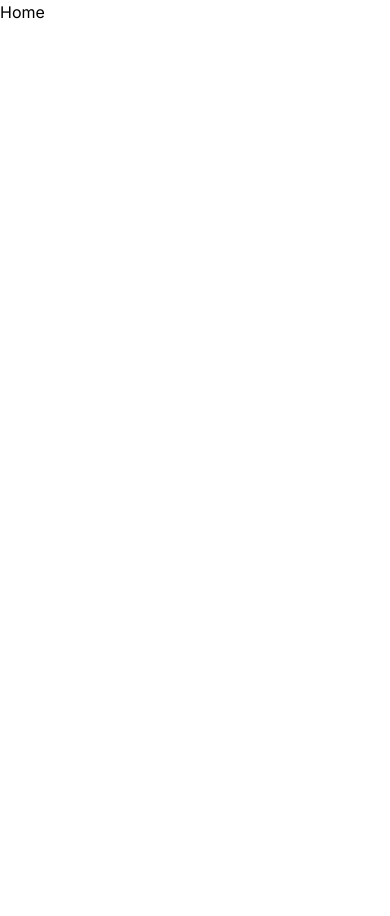
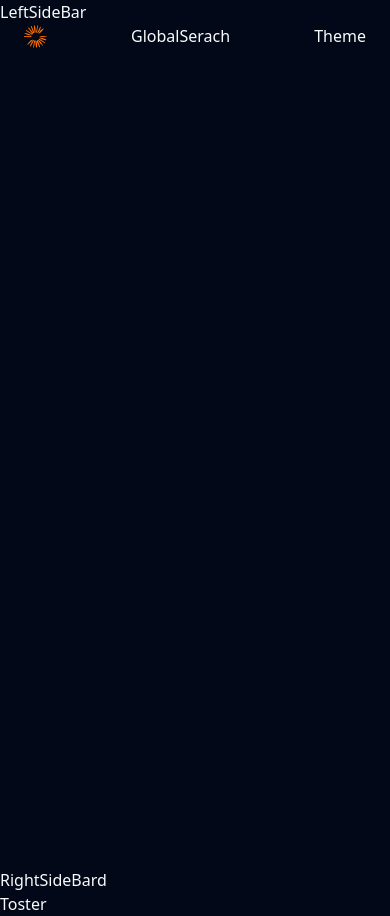
Before and after one commit to localhost443/nextjs-qna-forum, a Next.js app: page / in a window 390 px wide. Before the commit the page ends 844 px from the top, so only its background shows below. Built offline with nearby package versions, Linux system fonts and the light colour scheme; no server answers.

Commit message:
added navbar

```diff
--- a/package.json
+++ b/package.json
@@ -3,7 +3,7 @@
   "version": "0.1.0",
   "private": true,
   "scripts": {
-    "dev": "next dev",
+    "dev": "NEXT_TELEMETRY_DEBUG=1 && next dev",
     "build": "next build",
     "start": "next start",
     "lint": "next lint"
@@ -11,9 +11,13 @@
   "dependencies": {
     "@clerk/nextjs": "^4.29.4",
     "@tailwindcss/typography": "^0.5.10",
+    "class-variance-authority": "^0.7.0",
+    "clsx": "^2.1.0",
+    "lucide-react": "^0.316.0",
     "next": "14.1.0",
     "react": "^18",
     "react-dom": "^18",
+    "tailwind-merge": "^2.2.1",
     "tailwindcss-animate": "^1.0.7"
   },
   "devDependencies": {
--- a/src/app/(root)/(home)/page.tsx
+++ b/src/app/(root)/(home)/page.tsx
@@ -1,9 +1,8 @@
 import React, { useContext } from "react";
-import { UserButton } from "@clerk/nextjs";
 const Page = () => {
   return (
     <div>
-      <UserButton /> Home
+
     </div>
   );
 };
--- /dev/null
+++ b/src/app/(root)/layout.tsx
@@ -0,0 +1,20 @@
+import React from 'react';
+import Navbar from "@/components/shared/navbar/Navbar";
+
+const Layout = ({children} : {children: React.ReactNode}) => {
+    return (
+        <main className={"background-light850_dark100 relative"}>
+            <Navbar />
+            LeftSideBar
+            <section className={"flex min-h-screen flex-1 flex-col px-6 pb-6 pt-36 max-md:pb-14 sm:px-14"}>
+                <div className={"max-auto w-full max-w-5xl"}>
+                    {children}
+                </div>
+            </section>
+            <div>RightSideBard</div>
+            Toster
+        </main>
+    );
+};
+
+export default Layout;
--- a/src/app/globals.css
+++ b/src/app/globals.css
@@ -2,162 +2,75 @@
 @tailwind components;
 @tailwind utilities;
 
-@import url("../styles/theme.css");
+@layer base {
+  :root {
+    --background: 0 0% 100%;
+    --foreground: 222.2 84% 4.9%;
 
-body {
-  font-family: "Inter", sans-serif;
-}
+    --card: 0 0% 100%;
+    --card-foreground: 222.2 84% 4.9%;
 
-@layer utilities {
-  .flex-center {
-    @apply flex justify-center items-center;
+    --popover: 0 0% 100%;
+    --popover-foreground: 222.2 84% 4.9%;
+
+    --primary: 222.2 47.4% 11.2%;
+    --primary-foreground: 210 40% 98%;
+
+    --secondary: 210 40% 96.1%;
+    --secondary-foreground: 222.2 47.4% 11.2%;
+
+    --muted: 210 40% 96.1%;
+    --muted-foreground: 215.4 16.3% 46.9%;
+
+    --accent: 210 40% 96.1%;
+    --accent-foreground: 222.2 47.4% 11.2%;
+
+    --destructive: 0 84.2% 60.2%;
+    --destructive-foreground: 210 40% 98%;
+
+    --border: 214.3 31.8% 91.4%;
+    --input: 214.3 31.8% 91.4%;
+    --ring: 222.2 84% 4.9%;
+
+    --radius: 0.5rem;
   }
 
-  .flex-between {
-    @apply flex justify-between items-center;
-  }
+  .dark {
+    --background: 222.2 84% 4.9%;
+    --foreground: 210 40% 98%;
 
-  .flex-start {
-    @apply flex justify-start items-center;
-  }
+    --card: 222.2 84% 4.9%;
+    --card-foreground: 210 40% 98%;
 
-  .card-wrapper {
-    @apply bg-light-900 dark:dark-gradient shadow-light-100 dark:shadow-dark-100;
-  }
+    --popover: 222.2 84% 4.9%;
+    --popover-foreground: 210 40% 98%;
 
-  .btn {
-    @apply bg-light-800 dark:bg-dark-300 !important;
-  }
+    --primary: 210 40% 98%;
+    --primary-foreground: 222.2 47.4% 11.2%;
 
-  .btn-secondary {
-    @apply bg-light-800 dark:bg-dark-400 !important;
-  }
+    --secondary: 217.2 32.6% 17.5%;
+    --secondary-foreground: 210 40% 98%;
 
-  .btn-tertiary {
-    @apply bg-light-700 dark:bg-dark-300 !important;
-  }
+    --muted: 217.2 32.6% 17.5%;
+    --muted-foreground: 215 20.2% 65.1%;
 
-  .markdown {
-    @apply max-w-full prose dark:prose-p:text-light-700 dark:prose-ol:text-light-700 dark:prose-ul:text-light-500 dark:prose-strong:text-white dark:prose-headings:text-white prose-headings:text-dark-400 prose-h1:text-dark-300 prose-h2:text-dark-300 prose-p:text-dark-500 prose-ul:text-dark-500 prose-ol:text-dark-500;
-  }
+    --accent: 217.2 32.6% 17.5%;
+    --accent-foreground: 210 40% 98%;
 
-  .primary-gradient {
-    background: linear-gradient(129deg, #ff7000 0%, #e2995f 100%);
-  }
+    --destructive: 0 62.8% 30.6%;
+    --destructive-foreground: 210 40% 98%;
 
-  .dark-gradient {
-    background: linear-gradient(232deg,
-        rgba(23, 28, 35, 0.41) 0%,
-        rgba(19, 22, 28, 0.7) 100%);
-  }
-
-  .tab {
-    @apply min-h-full dark:bg-dark-400 bg-light-800 text-light-500 dark:data-[state=active]:bg-dark-300 data-[state=active]:bg-primary-100 data-[state=active]:text-primary-500 !important;
+    --border: 217.2 32.6% 17.5%;
+    --input: 217.2 32.6% 17.5%;
+    --ring: 212.7 26.8% 83.9%;
   }
 }
 
-.no-focus {
-  @apply focus-visible:ring-0 focus-visible:ring-transparent focus-visible:ring-offset-0 !important;
+@layer base {
+  * {
+    @apply border-border;
+  }
+  body {
+    @apply bg-background text-foreground;
+  }
 }
-
-.active-theme {
-  filter: invert(53%) sepia(98%) saturate(3332%) hue-rotate(0deg) brightness(104%) contrast(106%) !important;
-}
-
-.light-gradient {
-  background: linear-gradient(132deg,
-      rgba(247, 249, 255, 0.5) 0%,
-      rgba(229, 237, 255, 0.25) 100%);
-}
-
-.primary-text-gradient {
-  background: linear-gradient(129deg, #ff7000 0%, #e2995f 100%);
-  background-clip: text;
-  -webkit-background-clip: text;
-  -webkit-text-fill-color: transparent;
-}
-
-.custom-scrollbar::-webkit-scrollbar {
-  width: 3px;
-  height: 3px;
-  border-radius: 2px;
-}
-
-.custom-scrollbar::-webkit-scrollbar-track {
-  background: #ffffff;
-}
-
-.custom-scrollbar::-webkit-scrollbar-thumb {
-  background: #888;
-  border-radius: 50px;
-}
-
-.custom-scrollbar::-webkit-scrollbar-thumb:hover {
-  background: #555;
-}
-
-/* Markdown Start */
-.markdown a {
-  color: #1da1f2;
-}
-
-.markdown a,
-code {
-  /* These are technically the same, but use both */
-  overflow-wrap: break-word;
-  word-wrap: break-word;
-
-  -ms-word-break: break-all;
-  /* This is the dangerous one in WebKit, as it breaks things wherever */
-  word-break: break-all;
-  /* Instead use this non-standard one: */
-  word-break: break-word;
-
-  /* Adds a hyphen where the word breaks, if supported (No Blink) */
-  -ms-hyphens: auto;
-  -moz-hyphens: auto;
-  -webkit-hyphens: auto;
-  hyphens: auto;
-
-  padding: 2px;
-  color: #ff7000 !important;
-}
-
-.markdown pre {
-  display: grid;
-  width: 100%;
-}
-
-.markdown pre code {
-  width: 100%;
-  display: block;
-  overflow-x: auto;
-
-  color: inherit !important;
-}
-
-/* Markdown End */
-
-/* Clerk */
-.cl-internal-b3fm6y {
-  background: linear-gradient(129deg, #ff7000 0%, #e2995f 100%) !important;
-}
-
-.hash-span {
-  margin-top: -140px;
-  padding-bottom: 140px;
-  display: block;
-}
-
-/* Hide scrollbar for Chrome, Safari and Opera */
-.no-scrollbar::-webkit-scrollbar {
-  display: none;
-}
-
-/* Hide scrollbar for IE, Edge and Firefox */
-.no-scrollbar {
-  -ms-overflow-style: none;
-  /* IE and Edge */
-  scrollbar-width: none;
-  /* Firefox */
-}
--- a/src/components/shared/navbar/Navbar.tsx
+++ b/src/components/shared/navbar/Navbar.tsx
@@ -1,10 +1,12 @@
 import Image from "next/image";
 import Link from "next/link";
 import React from "react";
+import {SignedIn, UserButton} from "@clerk/nextjs";
 
 const Navbar = () => {
+
   return (
-    <nav className="flex-between background-light900_dark200 fixed z-500 w-full gap-5 p-6 shadow-light-300 dark:shadow-none sm:px-12">
+    <nav className="flex justify-between  background-light900_dark200 fixed z-500 w-full gap-5 p-6 shadow-light-300 dark:shadow-none sm:px-12">
       <Link href={"/"} className="flex items-center gap-1 dark:text-gray-300">
         <Image
           src="/assets/images/site-logo.svg"
@@ -16,6 +18,24 @@ const Navbar = () => {
           Dev <span className="text-primary-500">Overflow</span>
         </p>
       </Link>
+        GlobalSerach
+        <div className="flex-between gap-5">
+            Theme
+            <SignedIn>
+                <UserButton
+                    afterSignOutUrl={"/login"}
+                    appearance={{
+                        elements: {
+                            avatarBox: "h-10 w-10",
+                            variables: {
+                              colorPrimary: "#ff7000"
+                            }
+                        }
+                    }}
+
+                />
+            </SignedIn>
+        </div>
     </nav>
   );
 };
--- a/src/context/ThemeProvider.tsx
+++ b/src/context/ThemeProvider.tsx
@@ -13,7 +13,8 @@ const ThemeProvider = ({ children }: { children: React.ReactNode }) => {
     const handleThemeChange = () => {
       if (mode === "light") {
         document.documentElement.classList.add("light");
-      } else {
+      }
+      if(mode === "dark") {
         document.documentElement.classList.add("dark");
       }
     };
--- /dev/null
+++ b/src/lib/utils.ts
@@ -0,0 +1,6 @@
+import { type ClassValue, clsx } from "clsx"
+import { twMerge } from "tailwind-merge"
+
+export function cn(...inputs: ClassValue[]) {
+  return twMerge(clsx(inputs))
+}
--- a/tailwind.config.ts
+++ b/tailwind.config.ts
@@ -1,11 +1,14 @@
-import type { Config } from "tailwindcss";
+import type { Config } from "tailwindcss"
 
-const config: Config = {
+const config = {
+  darkMode: ["class"],
   content: [
-    "./src/pages/**/*.{js,ts,jsx,tsx,mdx}",
-    "./src/components/**/*.{js,ts,jsx,tsx,mdx}",
-    "./src/app/**/*.{js,ts,jsx,tsx,mdx}",
-  ],
+    './pages/**/*.{ts,tsx}',
+    './components/**/*.{ts,tsx}',
+    './app/**/*.{ts,tsx}',
+    './src/**/*.{ts,tsx}',
+	],
+  prefix: "",
   theme: {
     container: {
       center: true,
@@ -16,54 +19,53 @@ const config: Config = {
     },
     extend: {
       colors: {
+        border: "hsl(var(--border))",
+        input: "hsl(var(--input))",
+        ring: "hsl(var(--ring))",
+        background: "hsl(var(--background))",
+        foreground: "hsl(var(--foreground))",
         primary: {
-          500: "hsl(26, 100%, 50%)",
-          100: "hsl(26, 100%, 95%)",
+          DEFAULT: "hsl(var(--primary))",
+          foreground: "hsl(var(--primary-foreground))",
         },
-        dark: {
-          100: "#000000",
-          200: "#0F1117",
-          300: "#151821",
-          400: "#212734",
-          500: "#101012",
+        secondary: {
+          DEFAULT: "hsl(var(--secondary))",
+          foreground: "hsl(var(--secondary-foreground))",
         },
-        light: {
-          900: "#FFFFFF",
-          800: "#F4F6F8",
-          850: "#FDFDFD",
-          700: "#DCE3F1",
-          500: "#7B8EC8",
-          400: "#858EAD",
+        destructive: {
+          DEFAULT: "hsl(var(--destructive))",
+          foreground: "hsl(var(--destructive-foreground))",
         },
-        "accent-blue": "#1DA1F2",
+        muted: {
+          DEFAULT: "hsl(var(--muted))",
+          foreground: "hsl(var(--muted-foreground))",
+        },
+        accent: {
+          DEFAULT: "hsl(var(--accent))",
+          foreground: "hsl(var(--accent-foreground))",
+        },
+        popover: {
+          DEFAULT: "hsl(var(--popover))",
+          foreground: "hsl(var(--popover-foreground))",
+        },
+        card: {
+          DEFAULT: "hsl(var(--card))",
+          foreground: "hsl(var(--card-foreground))",
+        },
       },
-      fontFamily: {
-        inter: ["var(--font-inter)"],
-        spaceGrotesk: ["var(--font-spaceGrotesk)"],
-      },
-      boxShadow: {
-        "light-100":
-          "0px 12px 20px 0px rgba(184, 184, 184, 0.03), 0px 6px 12px 0px;",
-        "light-200": "10px 10px 20px 0px rgba(218, 213, 213, 0.10)",
-        "light-300": "-10px 10px 20px 0px rgba(218, 213, 213, 0.10)",
-        "dark-100": "0px 2px 10px 0px rgba(46, 52, 56, 0.10)",
-        "dark-200": "2px 0px 20px 0px rgba(39, 36, 36, 0.04)",
-      },
-      backgroundImage: {
-        "auth-dark": "url('/assets/images/auth-dark.png')",
-        "auth-light": "url('/assets/images/auth-light.png')",
-      },
-      screens: {
-        xs: "420px",
+      borderRadius: {
+        lg: "var(--radius)",
+        md: "calc(var(--radius) - 2px)",
+        sm: "calc(var(--radius) - 4px)",
       },
       keyframes: {
         "accordion-down": {
-          from: { height: String(0) },
+          from: { height: "0" },
           to: { height: "var(--radix-accordion-content-height)" },
         },
         "accordion-up": {
           from: { height: "var(--radix-accordion-content-height)" },
-          to: { height: String(0) },
+          to: { height: "0" },
         },
       },
       animation: {
@@ -72,6 +74,7 @@ const config: Config = {
       },
     },
   },
-  plugins: [require("tailwindcss-animate"), require("@tailwindcss/typography")],
-};
-export default config;
+  plugins: [require("tailwindcss-animate")],
+} satisfies Config
+
+export default config
```
Also changed, not shown: components.json (added), 1 other file (tests, documents, lock files or other folders).
